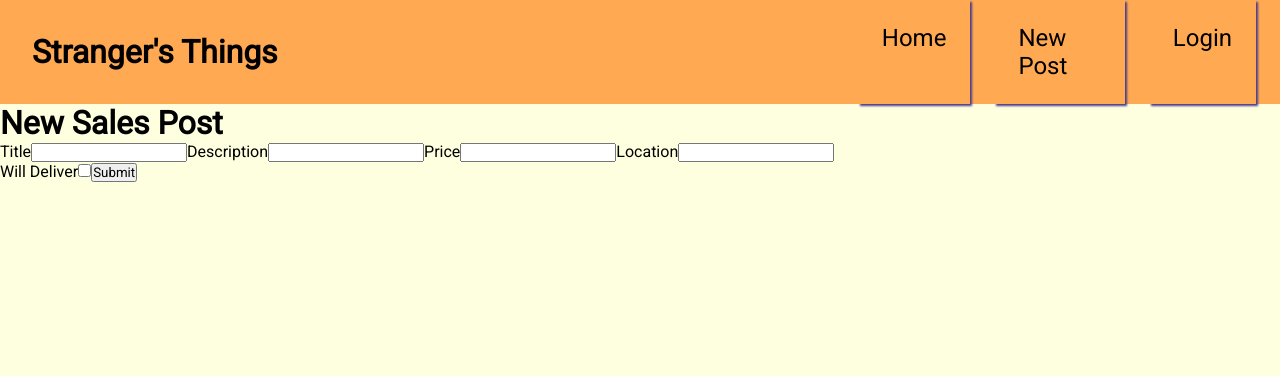
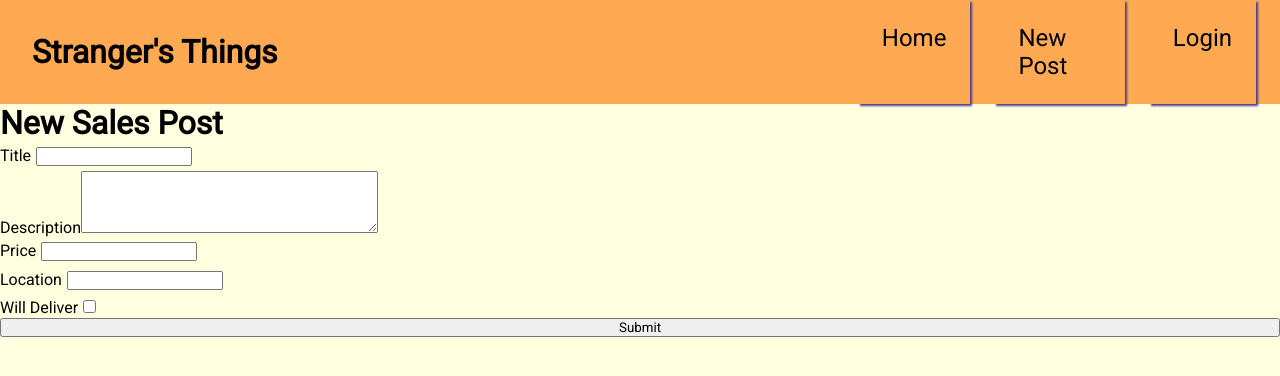
Before and after one commit to suhl2/StrangersThings2, a React app: page /newpost in a window 1280 px wide. Built offline with nearby package versions, Linux system fonts and the light colour scheme; no server answers.

Commit message:
styling new post form

```diff
--- a/src/newpost.js
+++ b/src/newpost.js
@@ -7,6 +7,7 @@ const NewPost = (props) => {
     const [price, setPrice] = useState("");
     const [location, setLocation] = useState("");
     const [deliver, setDeliver] = useState(false);
+    const [message, setMessage] = useState("");
     const createPost = async () => {
         try {
             const response = await fetch('https://strangers-things.herokuapp.com/api/2211-FTB-ET-WEB-AM/posts', {
@@ -26,7 +27,7 @@ const NewPost = (props) => {
                 })
             })
             const result = await response.json;
-            console.log(result);
+            setMessage("Your post has been made!");
     } catch (error) {
         console.log(error);
     }
@@ -39,15 +40,14 @@ const NewPost = (props) => {
     return (
         <div>
             <h1>New Sales Post</h1>
-            <form>
+            <form className="new-post">
                 <label>Title<input type="text" onChange={event => setTitle(event.target.value)}/></label>
-                <label>Description<input type="text" id="description" onChange={event => setDescription(event.target.value)}/></label>
+                <label>Description<textarea rows={4} cols={40} onChange={event => setDescription(event.target.value)}/></label>
                 <label>Price<input type="text" onChange={event => setPrice(event.target.value)}/></label>
                 <label>Location<input type="text" onChange={event => setLocation(event.target.value)}/></label>
-                <div>
-                    <label>Will Deliver<input type="checkbox" onChange={event => setDeliver(event.target.checked)}/></label>
-                    <button onClick={handleClick}>Submit</button>
-                </div>
+                <label>Will Deliver<input type="checkbox" onChange={event => setDeliver(event.target.checked)}/></label>
+                <button onClick={handleClick}>Submit</button>
+                <p>{message}</p>
             </form>
         </div>
 
--- a/styles.css
+++ b/styles.css
@@ -76,3 +76,17 @@
   margin-top: 10px;
   margin-bottom: 10px;
 }
+
+.new-post {
+  display: flex;
+  flex-direction: column;
+}
+
+.new-post input {
+  margin: 5px;
+}
+
+/* #description {
+  width: 50%;
+  height: 100px;
+} */
```
Also changed, not shown: 1 other file.
